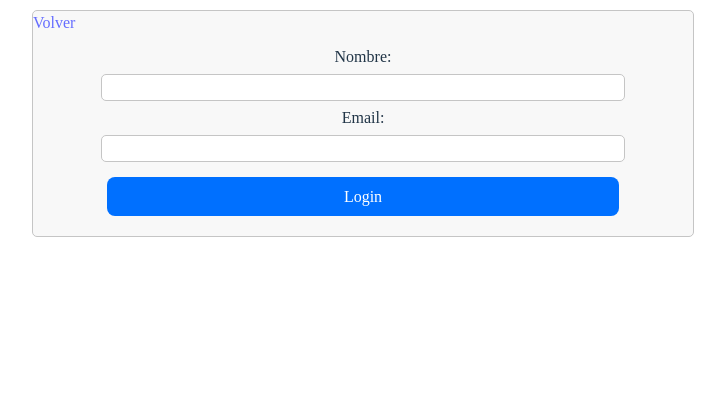
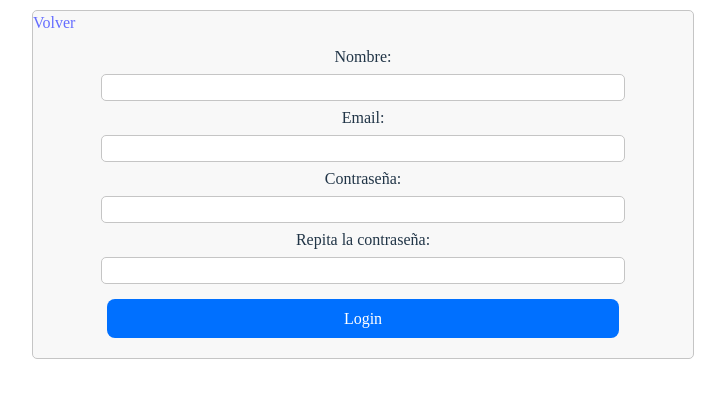
Before and after one commit to a20paulaar/ReactProject, a React (Vite) app: page /login in a window 1280 px wide. Shown: the top 398 px of the page, without its empty margins (277-1002 px from the left). Built offline with nearby package versions, Linux system fonts and the light colour scheme.

Commit message:
React Project - Lab 6

```diff
--- a/package.json
+++ b/package.json
@@ -27,6 +27,7 @@
     "eslint-plugin-react-refresh": "^0.4.6",
     "i": "^0.3.7",
     "json-server": "^1.0.0-alpha.23",
+    "react-hook-form": "^7.51.3",
     "react-redux": "^9.1.1",
     "react-router": "^6.22.3",
     "react-router-dom": "^6.22.3",
--- a/src/Components/AddProduct/AddProduct.jsx
+++ b/src/Components/AddProduct/AddProduct.jsx
@@ -2,9 +2,11 @@ import './AddProduct.css';
 import { useState } from 'react';
 import { useDispatch } from 'react-redux';
 import { addProductThunk } from '../../redux/thunks/productsThunks';
+import { useForm } from 'react-hook-form';
 
 function AddProduct({closeModal}){
     const dispatch = useDispatch();
+    const { register, handleSubmit, formState : {errors} } = useForm();
     const [newProduct, setNewProduct] = useState({
         title: '',
         price: 0,
@@ -17,11 +19,10 @@ function AddProduct({closeModal}){
         }
     });
 
-    const handleSubmit = (e) => {
-        e.preventDefault();
+    const onSubmit = handleSubmit(() => {
         dispatch(addProductThunk(newProduct));
         closeModal();
-    };
+    });
 
     const handleInputChange = (e) => {
         const { name, value } = e.target;
@@ -34,16 +35,29 @@ function AddProduct({closeModal}){
     return(
         <div className='add-product-modal'>
             <div className='add-product-form'>
-                <form onSubmit={handleSubmit}>
+                <form onSubmit={onSubmit}>
                 <h2>Añadir nuevo producto</h2>
                 <label htmlFor="title">Título:</label>
                 <input type="text" name="title" onChange={handleInputChange}/>
                 <label htmlFor="price">Precio:</label>
-                <input type="number" name='price' onChange={handleInputChange}/>
+                <input type="number" name='price' onChange={handleInputChange}
+                {... register('price', {
+                    min: { value: 0, message: 'El precio del producto tiene que ser mayor que cero.'}
+                  }) }/>
+                { errors.price && <span className='login-errors'>{errors.price.message}</span> }
                 <label htmlFor="description">Descripción:</label>
-                <input type="text" name='description'onChange={handleInputChange}/>
+                <input type="text" name='description'onChange={handleInputChange}
+                {... register('description', {
+                    minLength: { value: 6, message: 'La descripción es demasiado corta.'},
+                    maxLength: { value: 300, message: 'La descripción es demasiado larga.'}
+                  }) }/>
+                { errors.description && <span className='login-errors'>{errors.description.message}</span> }
                 <label htmlFor="image">URL de la imagen:</label>
-                <input type="text" name='image' onChange={handleInputChange}/>
+                <input type="text" name='image' onChange={handleInputChange}
+                {... register('image', {
+                    pattern: { value: /\/(\w+)\/(\w+)(\?{1}.*)?$/ , message: 'La url de la imagen es incorrecta.'}
+                }) }/>
+                { errors.image && <span className='login-errors'>{errors.image.message}</span> }
                 <label htmlFor="category">Categoría:</label>
                 <input type="text" name='category' onChange={handleInputChange}/>
                 <button type='submit' className='save-button'>Guardar</button>
--- a/src/Components/Login/Login.css
+++ b/src/Components/Login/Login.css
@@ -39,3 +39,7 @@ input{
     justify-content: center;
     margin: 10px 0;
 }
+
+.login-errors{
+    color: red;
+}
--- a/src/Components/Login/Login.jsx
+++ b/src/Components/Login/Login.jsx
@@ -1,38 +1,74 @@
 import './Login.css';
 import React from 'react';
 import useLog from '../../customHooks/useLog';
+import { useForm } from 'react-hook-form';
 import { useLocation, useNavigate, Link } from 'react-router-dom';
 
 function Login() {
     const { isLogged, handleLogin, handleLogout, userData } = useLog();
+    const { register, handleSubmit, watch, formState : {errors}, clearErrors, setError, reset } = useForm();
     const navigate = useNavigate();
     const location = useLocation();
-    const handleSubmit = (e) => {
-        e.preventDefault();
-        const form = e.target;
-        const name = form.loginName.value;
-        const email = form.loginEmail.value;
-        if (name && email){
-            handleLogin({name, email});
-            form.reset();
-            navigate(location.state.pathname);
-        } else {
-            alert('Rellene todos los campos.');
-        }
-    };
+    const onSubmit = handleSubmit(() => {
+        const name = watch('name');
+        const email = watch('email');
+        handleLogin({name, email});
+        reset();
+        navigate(location.state.pathname);
+    });
     const handleLogouts = () => {
         handleLogout();
         navigate('/');
+    }
+    const handlePasswordValidation = () => {
+        if (errors.loginPassword){
+            clearErrors();
+        }
+        const password = watch('password');
+        const repeatPassword = watch('repeatPassword');
+
+        if (password.length < 6){
+            setError('password', { message: 'La contraseña debe tener al menos 6 caracteres.'});
+        }
+
+        if(password !== repeatPassword){
+            setError('repeatPassword', { message: 'Las contraseñas no coinciden. '});
+        }
+
+        if (password === repeatPassword){
+            clearErrors();
+        }
     }
   return(
     <div className='login-container'>
       <div className='login-banner'>
         <Link to="/">Volver</Link>
-          <form onSubmit={handleSubmit}>
-              <label htmlFor="loginName">Nombre:</label>
-              <input type="text" name="loginName"/>
-              <label htmlFor="loginEmail">Email:</label>
-              <input type="text" name='loginEmail'/>
+          <form onSubmit={onSubmit}>
+              <label htmlFor="name">Nombre:</label>
+              <input type="text" name="name" {... register('name', {
+                required: 'Por favor, introduzca su nombre.',
+                minLength: { value: 3, message: 'El nombre es demasiado corto.'},
+                maxLength: { value: 40, message: 'El nombre es demasiado largo.'}
+              }) }/>
+              {errors.name && <span className='login-errors'>{errors.name.message}</span>}
+              <label htmlFor="email">Email:</label>
+              <input type="text" name='email' {... register('email', {
+                required: 'Por favor, introduzca su email.',
+                pattern: { value: /\S+@\S+\.\S+/, message: 'Introdzca un email válido.' }
+              }) }/>
+              {errors.email && <span className='login-errors'>{errors.email.message}</span>}
+              <label htmlFor="password">Contraseña:</label>
+              <input type="password" name='password' {... register('password', {
+                required: 'Por favor, introduzca su contraseña.'
+              })}
+              onBlur={ () => handlePasswordValidation() }/>
+              {errors.password && <span className='login-errors'>{errors.password.message}</span>}
+              <label htmlFor="repeatPassword">Repita la contraseña:</label>
+              <input type="password" name='repeatPassword' {... register('repeatPassword', {
+                required: 'Por favor, repita su contraseña.',
+              })}
+              onBlur={ () => handlePasswordValidation() }/>
+              {errors.repeatPassword && <span className='login-errors'>{errors.repeatPassword.message}</span>}
               {!isLogged && <button type='submit' className='login-button'>Login</button>}
           </form>
           {isLogged && <div className='logout-data'>
--- a/src/Components/ModifyProduct/ModifyProduct.jsx
+++ b/src/Components/ModifyProduct/ModifyProduct.jsx
@@ -1,10 +1,12 @@
 import './ModifyProduct.css';
 import { useState } from 'react';
 import { useDispatch } from 'react-redux';
+import { useForm } from 'react-hook-form';
 import { modifyProductThunk } from '../../redux/thunks/productsThunks';
 
 function ModifyProduct({ closeModal, product}){
     const dispatch = useDispatch();
+    const { register, handleSubmit, formState : {errors} } = useForm();
     const [editedFields,setEditedFields] = useState({
         id: product.id,
         title: product.title,
@@ -20,8 +22,7 @@ function ModifyProduct({ closeModal, product}){
         }));
     };
 
-    const handleSubmit = (e) => {
-        e.preventDefault();
+    const onSubmit = handleSubmit(() => {
         const updatedProduct = {
             ...product,
             ...editedFields
@@ -30,19 +31,26 @@ function ModifyProduct({ closeModal, product}){
         // Importante: Mandar los parámetros como un objeto!
         dispatch( modifyProductThunk({ id: product.id, modifiedProduct: updatedProduct }));
         closeModal();
-    };
+    });
 
     return(
         <div className='add-product-modal'>
             <div className='modify-product-form'>
-                <form onSubmit={handleSubmit}>
+                <form onSubmit={onSubmit}>
                 <h2>Modificar producto</h2>
                 <label htmlFor="title">Título:</label>
                 <input type="text" name="title" onChange={handleInputChange} value={editedFields.title}/>
                 <label htmlFor="price">Precio:</label>
-                <input type="text" name='price'onChange={handleInputChange} value={editedFields.price}/>
+                <input type="text" name='price'onChange={handleInputChange} value={editedFields.price}{... register('price', {
+                    min: { value: 0, message: 'El precio del producto tiene que ser mayor que cero.'}
+                  }) }/>
+                { errors.price && <span className='login-errors'>{errors.price.message}</span> }
                 <label htmlFor="description">Descripción:</label>
-                <input type="text" name='description' onChange={handleInputChange} value={editedFields.description}/>
+                <input type="text" name='description' onChange={handleInputChange} value={editedFields.description}{... register('description', {
+                    minLength: { value: 6, message: 'La descripción es demasiado corta.'},
+                    maxLength: { value: 300, message: 'La descripción es demasiado larga.'}
+                  }) }/>
+                { errors.description && <span className='login-errors'>{errors.description.message}</span> }
                 <button type='submit' className='save-button'>Guardar</button>
                 </form>
             </div>
--- a/src/Components/Product/Product.jsx
+++ b/src/Components/Product/Product.jsx
@@ -3,7 +3,7 @@ import useCart from '../../customHooks/useCart.js';
 import useLog from '../../customHooks/useLog.js';
 import deleteIcon from '../../assets/trash-solid.svg'
 import editIcon from '../../assets/pencil-solid.svg';
-import useProducts from '../../customHooks/useProducts.js';
+//import useProducts from '../../customHooks/useProducts.js';
 import React, {useState} from 'react';
 import { Link } from 'react-router-dom';
 import ModifyProduct from '../ModifyProduct/ModifyProduct.jsx';
--- a/src/Components/ProductDetails/ProductDetails.jsx
+++ b/src/Components/ProductDetails/ProductDetails.jsx
@@ -1,4 +1,4 @@
-import React, { useEffect } from "react";
+import React from "react";
 import { useParams, Link } from "react-router-dom";
 import useCart from "../../customHooks/useCart";
 //import useProducts from "../../customHooks/useProducts";
--- a/src/Components/ProductList/ProductList.jsx
+++ b/src/Components/ProductList/ProductList.jsx
@@ -20,7 +20,7 @@ function ProductList() {
   useEffect(() => {
     dispatch(getProductsThunk())
   }, [productsList]);
-
+  console.log(filtro);
   const loading = useSelector(selectLoading);
   const openModal = () => {
     setIsModalOpen(true);
```
Also changed, not shown: 1 other file (tests, documents, lock files or other folders).
